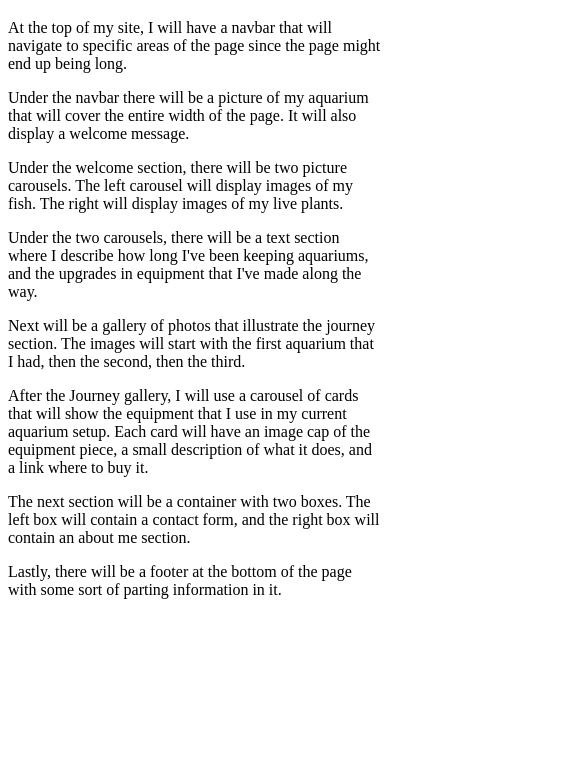
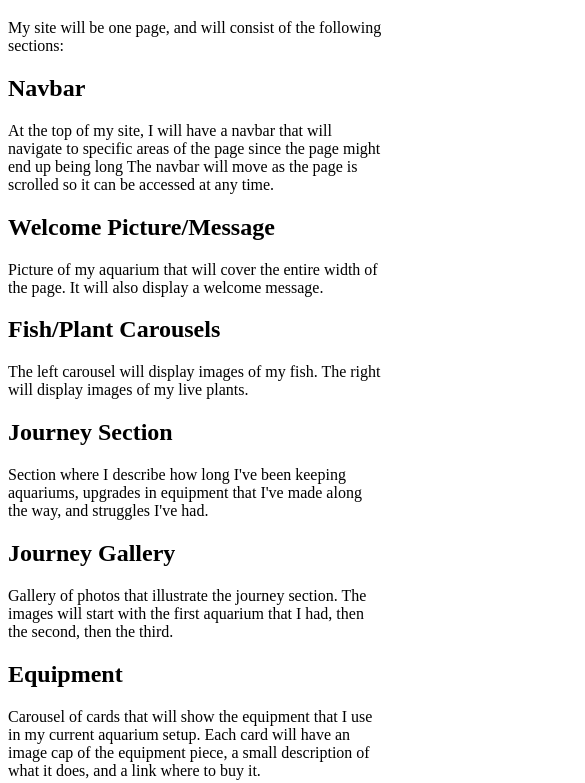
Before and after one commit to jedmorten/my-aquarium-hobby, a plain HTML site: page public_html/documentation/milestone-2.html in a window 390 px wide. Shown: the part 61-844 px from the top of the page, 585 px wide, since content can reach past the window. Drawn offline with Linux system fonts and the light colour scheme.

Commit message:
fixed mobile wireframe, finished content strategy, added wireframe png's to html

```diff
--- a/public_html/documentation/milestone-2.html
+++ b/public_html/documentation/milestone-2.html
@@ -7,15 +7,25 @@
 <body>
 <div class="content strategy">
 <h1>Content Strategy</h1>
-    <p>At the top of my site, I will have a navbar that will navigate to specific areas of the page since the page might end up being long.</p>
-    <p>Under the navbar there will be a picture of my aquarium that will cover the entire width of the page. It will also display a welcome message.</p>
-    <p>Under the welcome section, there will be two picture carousels. The left carousel will display images of my fish. The right will display images of my live plants. </p>
-    <p>Under the two carousels, there will be a text section where I describe how long I've been keeping aquariums, and the upgrades in equipment that I've made along the way.</p>
-    <p>Next will be a gallery of photos that illustrate the journey section. The images will start with the first aquarium that I had, then the second, then the third.</p>
-    <p>After the Journey gallery, I will use a carousel of cards that will show the equipment that I use in my current aquarium setup.  Each card will have an image cap of the equipment piece, a small description of what it does, and a link where to buy it.</p>
-    <p>The next section will be a container with two boxes. The left box will contain a contact form, and the right box will contain an about me section.</p>
+    <p>My site will be one page, and will consist of the following sections:</p>
+    <h2>Navbar</h2>
+    <p>At the top of my site, I will have a navbar that will navigate to specific areas of the page since the page might end up being long The navbar will move as the page is scrolled so it can be accessed at any time.</p>
+    <h2>Welcome Picture/Message</h2>
+    <p>Picture of my aquarium that will cover the entire width of the page. It will also display a welcome message.</p>
+    <h2>Fish/Plant Carousels</h2>
+    <p>The left carousel will display images of my fish. The right will display images of my live plants. </p>
+    <h2>Journey Section</h2>
+    <p>Section where I describe how long I've been keeping aquariums, upgrades in equipment that I've made along the way, and struggles I've had.</p>
+    <h2>Journey Gallery</h2>
+    <p>Gallery of photos that illustrate the journey section. The images will start with the first aquarium that I had, then the second, then the third.</p>
+    <h2>Equipment</h2>
+    <p>Carousel of cards that will show the equipment that I use in my current aquarium setup.  Each card will have an image cap of the equipment piece, a small description of what it does, and a link where to buy it.</p>
+    <h2>About Me/Contact ME</h2>
+    <p>The left box will contain an about me section. The right box will contain a contact form.</p>
+    <h2>Footer</h2>
     <p>Lastly, there will be a footer at the bottom of the page with some sort of parting information in it.</p>
 </div>
-
+<img src="pwp-wireframe-desktop-2.png" alt="Desktop Wireframe">
+<img src="pwp-wire-frame-mobile.png" alt="Mobile Wireframe">
 </body>
 </html>
```
Also changed, not shown: public_html/documentation/pwp-wire-frame-desktop.png (deleted), public_html/documentation/pwp-wireframe-desktop-2.png (added).
